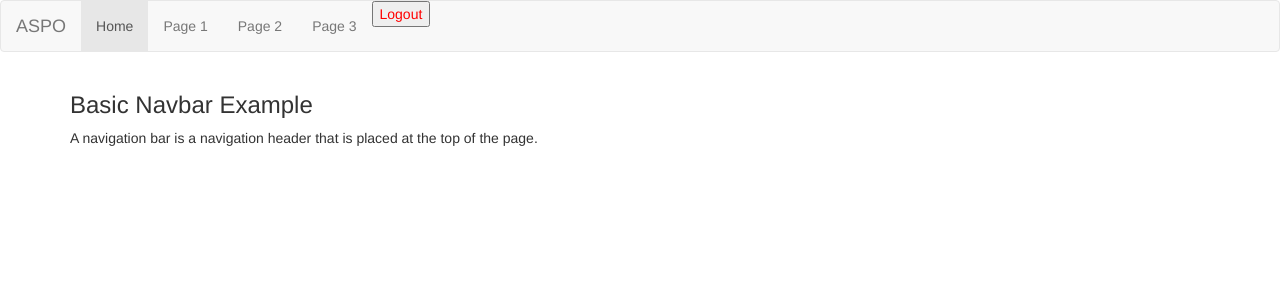
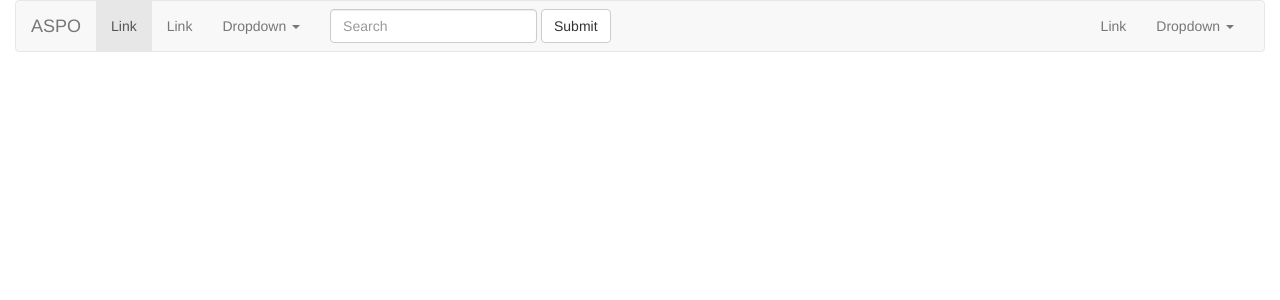
Before and after one commit to Angelo94/Polisportiva, a Django app: page /aspo/home/ in a window 1280 px wide. Shown: the top 300 px of the page. Run offline with Django 3.2, Linux system fonts and the light colour scheme; the visitor is signed in with stand-in values (Sample User, id 1); parts of the project's set-up code (start-up, migrations or seed data) failed here and were passed over; some libraries are stand-ins or nearby versions.

Commit message:
updated home nav

```diff
--- a/polisportiva/api/api_auth/views.py
+++ b/polisportiva/api/api_auth/views.py
@@ -21,7 +21,7 @@ class UserRegistrationView(APIView):
                                                 first_name=request.data['first_name'],
                                                 last_name=request.data['last_name'])
                 user.save()
-                return Response({"info": "Now just log in"}, template_name='user/login.html')
+                return Response({"info": "User correctly created"}, template_name='user/login.html')
         except:
             return Response({"error": "Error during the registration"}, template_name='user/login.html')
 
--- a/polisportiva/templates/home/home.html
+++ b/polisportiva/templates/home/home.html
@@ -1,46 +1,88 @@
-<!DOCTYPE html>
-<html lang="en">
-<head>
+
 <style>
-      .logout {
-          color: red;
-          alignment: right;
-      }
+
 </style>
 
-  <title>Aspo</title>
-  <meta charset="utf-8">
-  <meta name="viewport" content="width=device-width, initial-scale=1">
-  <link rel="stylesheet" href="https://maxcdn.bootstrapcdn.com/bootstrap/3.4.1/css/bootstrap.min.css">
-  <script src="https://ajax.googleapis.com/ajax/libs/jquery/3.5.1/jquery.min.js"></script>
-  <script src="https://maxcdn.bootstrapcdn.com/bootstrap/3.4.1/js/bootstrap.min.js"></script>
-</head>
-<body>
-
+<link href="https://maxcdn.bootstrapcdn.com/bootstrap/3.3.7/css/bootstrap.min.css" rel="stylesheet"/>
+<script src="https://ajax.googleapis.com/ajax/libs/jquery/2.1.1/jquery.min.js"></script>
+<script src="https://maxcdn.bootstrapcdn.com/bootstrap/3.3.7/js/bootstrap.min.js"></script>
+<div class="container-fluid">
+  <div class="row">
+    <div class="col-lg-12">
       <nav class="navbar navbar-default">
         <div class="container-fluid">
+          <!-- Brand and toggle get grouped for better mobile display -->
           <div class="navbar-header">
+            <button type="button" class="navbar-toggle collapsed" data-toggle="collapse" data-target="#bs-example-navbar-collapse-1" aria-expanded="false">
+              <span class="sr-only">Toggle navigation</span>
+              <span class="icon-bar"></span>
+              <span class="icon-bar"></span>
+              <span class="icon-bar"></span>
+            </button>
             <a class="navbar-brand" href="#">ASPO</a>
           </div>
+
+          <!-- Collect the nav links, forms, and other content for toggling -->
+          <div class="collapse navbar-collapse" id="bs-example-navbar-collapse-1">
             <ul class="nav navbar-nav">
-      <li class="active"><a href="#">Home</a></li>
-      <li><a href="#">Page 1</a></li>
-      <li><a href="#">Page 2</a></li>
-      <li><a href="#">Page 3</a></li>
-      <li class="logout">
+              <li class="active"><a href="#">Link <span class="sr-only">(current)</span></a>
+              </li>
+              <li><a href="#">Link</a>
+              </li>
+              <li class="dropdown">
+                <a href="#" class="dropdown-toggle" data-toggle="dropdown" role="button" aria-haspopup="true" aria-expanded="false">Dropdown <span class="caret"></span></a>
+                <ul class="dropdown-menu">
+                  <li><a href="#">Action</a>
+                  </li>
+                  <li><a href="#">Another action</a>
+                  </li>
+                  <li><a href="#">Something else here</a>
+                  </li>
+                  <li role="separator" class="divider"></li>
+                  <li><a href="#">Separated link</a>
+                  </li>
+                  <li role="separator" class="divider"></li>
+                  <li><a href="#">One more separated link</a>
+                  </li>
+                </ul>
+              </li>
+            </ul>
+            <form class="navbar-form navbar-left">
+              <div class="form-group">
+                <input type="text" class="form-control" placeholder="Search">
+              </div>
+              <button type="submit" class="btn btn-default">Submit</button>
+            </form>
+            <ul class="nav navbar-nav navbar-right">
+              <li><a href="#">Link</a>
+              </li>
+              <li class="dropdown">
+                <a href="#" class="dropdown-toggle" data-toggle="dropdown" role="button" aria-haspopup="true" aria-expanded="false">Dropdown <span class="caret"></span></a>
+                <ul class="dropdown-menu">
+                  <li><a href="#">Action</a>
+                  </li>
+                  <li><a href="#">Another action</a>
+                  </li>
+                  <li><a href="#">Something else here</a>
+                  </li>
+                  <li role="separator" class="divider"></li>
+                  <li><a href="#">Separated link</a>
+                  </li>
+                  <li>
                     <form action={% url 'logout' %} method="POST">
                       {% csrf_token %}
-              <button type="submit" class="button button-block" >Logout</button>
+                      <button type="submit" class="btn btn-link btn-logout">Logout</button>
                     </form>
                   </li>
                 </ul>
+              </li>
+            </ul>
           </div>
+          <!-- /.navbar-collapse -->
+        </div>
+        <!-- /.container-fluid -->
       </nav>
 
-<div class="container">
-  <h3>Basic Navbar Example</h3>
-  <p>A navigation bar is a navigation header that is placed at the top of the page.</p>
     </div>
-
-</body>
-</html>
+  </div>
+</div>
--- a/polisportiva/templates/user/login.html
+++ b/polisportiva/templates/user/login.html
@@ -260,6 +260,10 @@ textarea {
 {% if error %}
     <div class="info-shape">{{ error }}</div>
 {% endif %}
+{% if info %}
+    <div class="info-shape">{{ info }}</div>
+{% endif %}
+
 
 <script src="https://cpwebassets.codepen.io/assets/common/stopExecutionOnTimeout-8216c69d01441f36c0ea791ae2d4469f0f8ff5326f00ae2d00e4bb7d20e24edb.js"></script>
 <script src="https://cdnjs.cloudflare.com/ajax/libs/jquery/2.1.3/jquery.min.js"></script>
```
Lines whose indentation alone changed are shown as unchanged.
